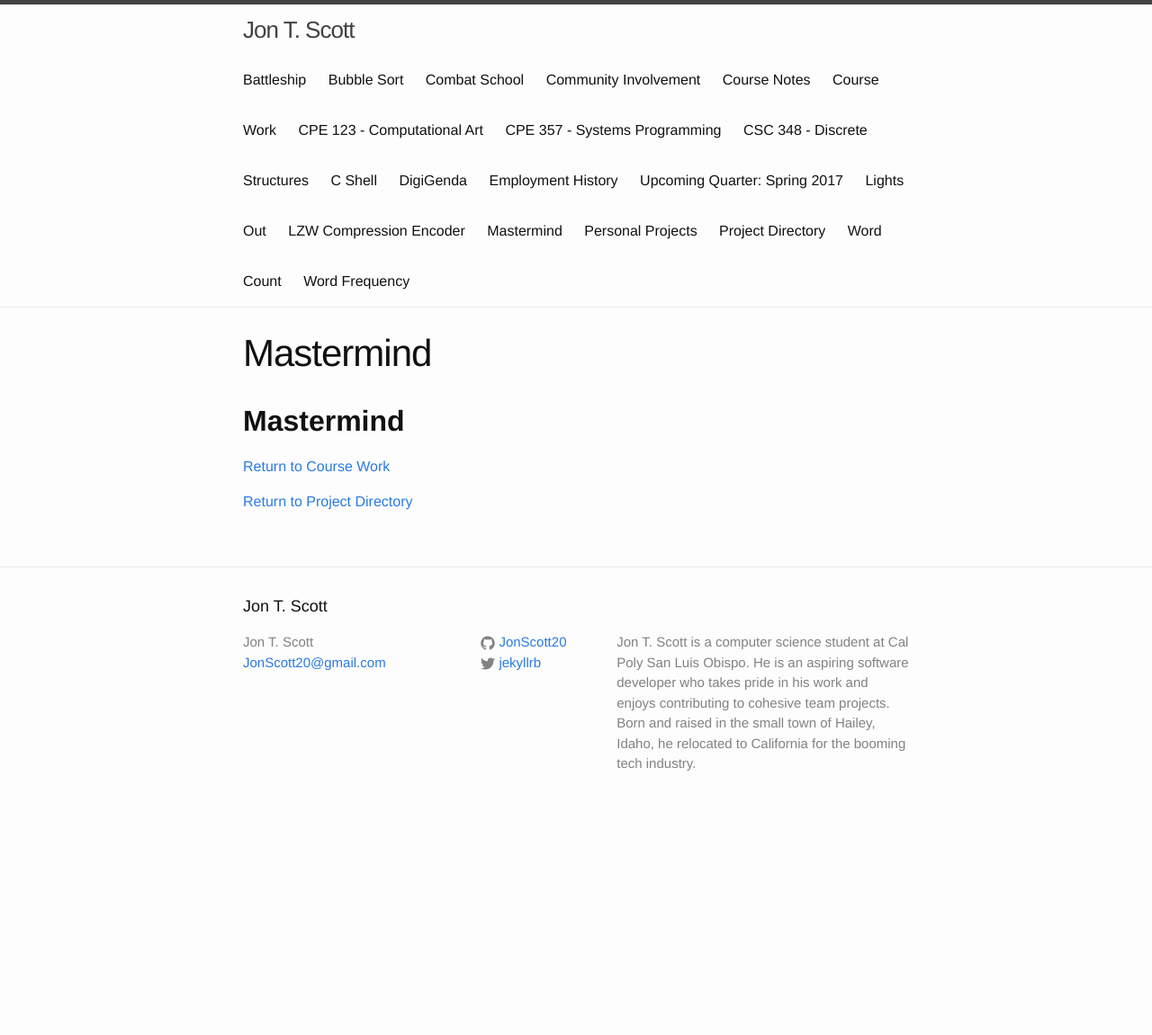
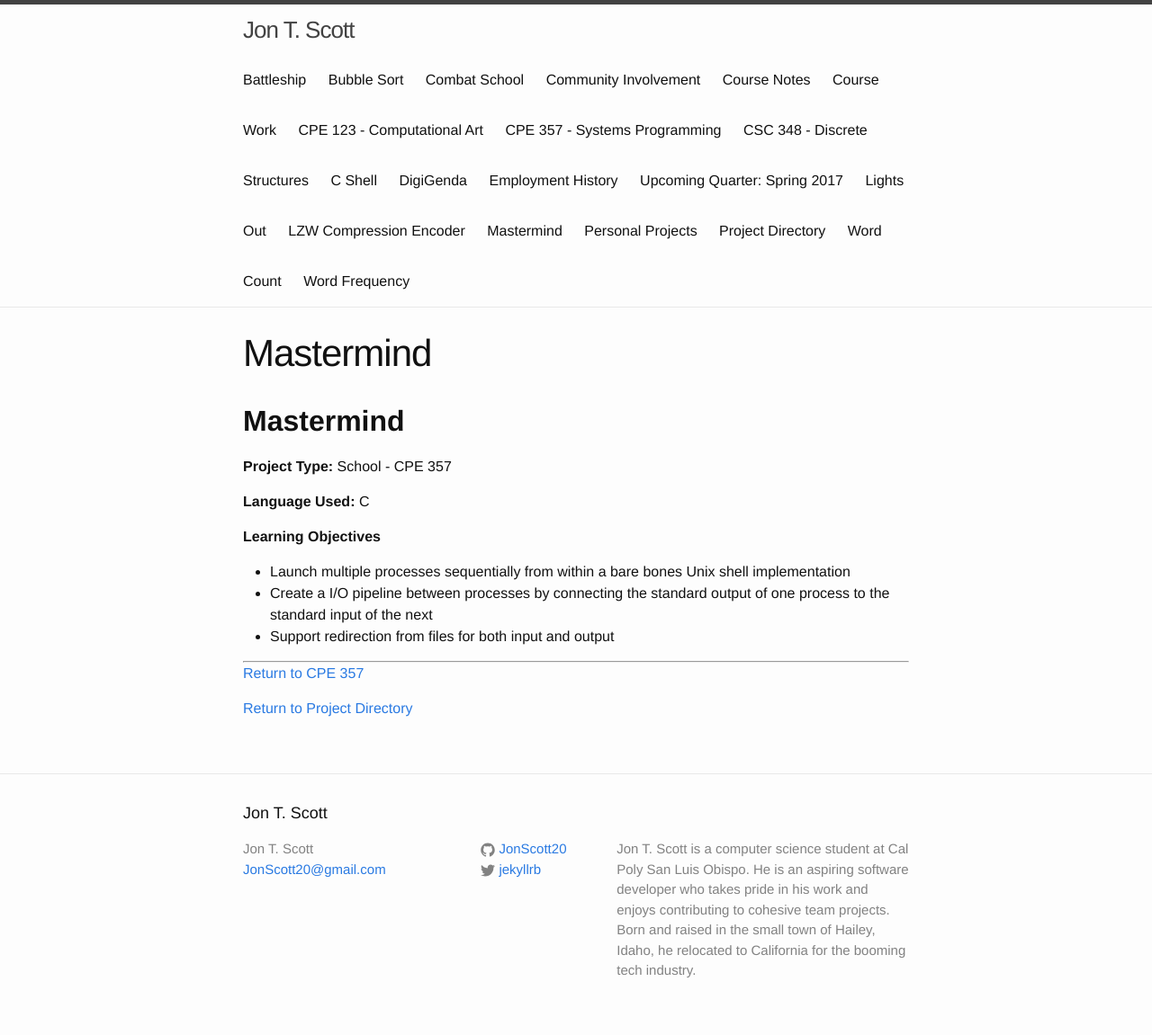
Before and after one commit to JonScott20/JonScott20.github.io, a Jekyll site: the page built from projects/mastermind.md, in a window 1280 px wide. Shown: the whole page at 90% size. Built offline with Jekyll 4.4.1, drawn with Linux system fonts in a browser that asks for light colours; our own code applies the rules of GitHub Pages for plain Markdown files; before the commit the page ends 921 px from its top, so only the background shows below that.

Commit message:
Update mastermind.md

```diff
--- a/projects/mastermind.md
+++ b/projects/mastermind.md
@@ -6,6 +6,20 @@ permalink: mastermind
 **Mastermind**
 --------------
 
-[Return to Course Work](https://jonscott20.github.io/course_work/)
+**Project Type:** School - CPE 357
+
+**Language Used:** C
+
+**Learning Objectives**
+
+* Launch multiple processes sequentially from within a bare bones Unix shell implementation
+* Create a I/O pipeline between processes by connecting the standard output of one process to the standard input of the next
+* Support redirection from files for both input and output
+
+
+
+---------
+
+[Return to CPE 357](https://jonscott20.github.io/cpe357/)
 
 [Return to Project Directory](https://jonscott20.github.io/project_directory/)
```
